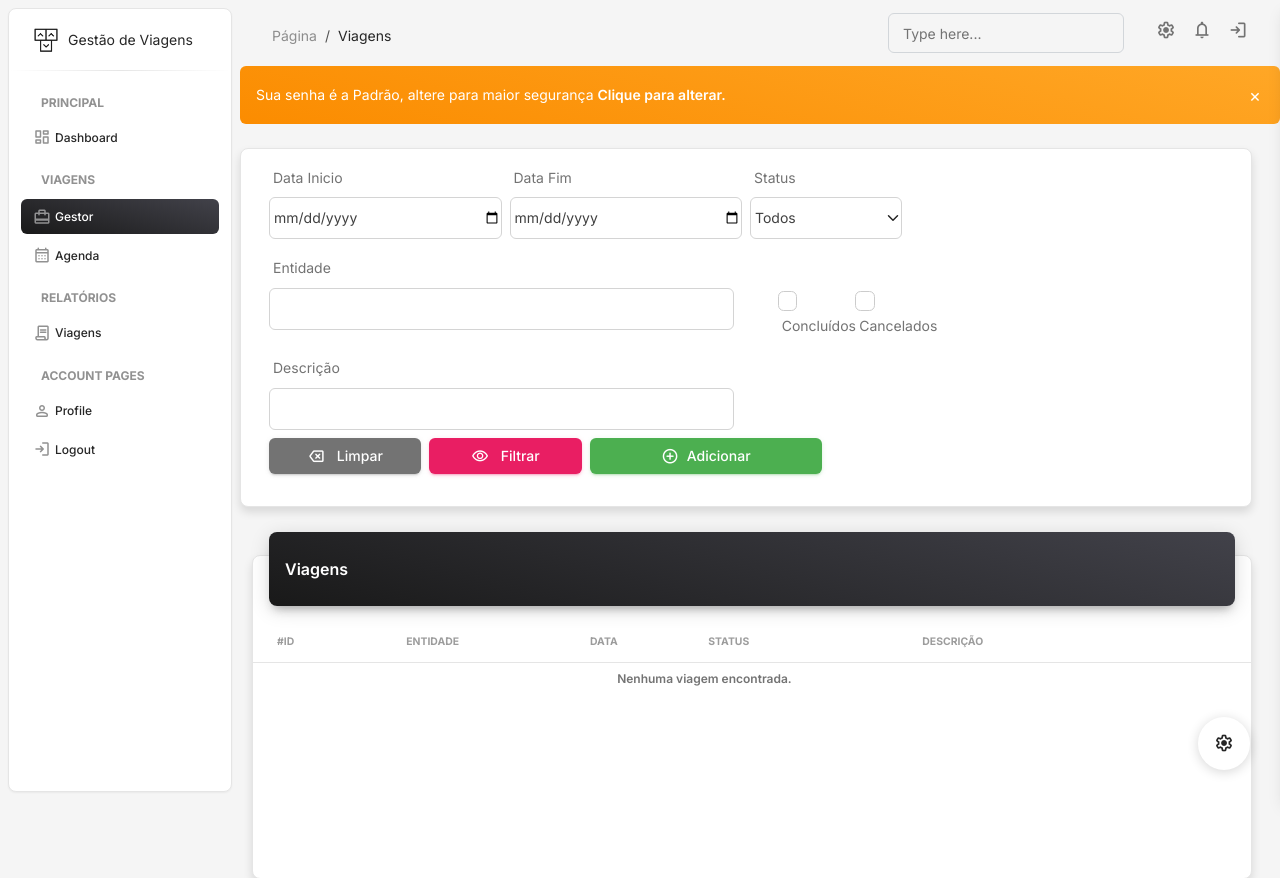
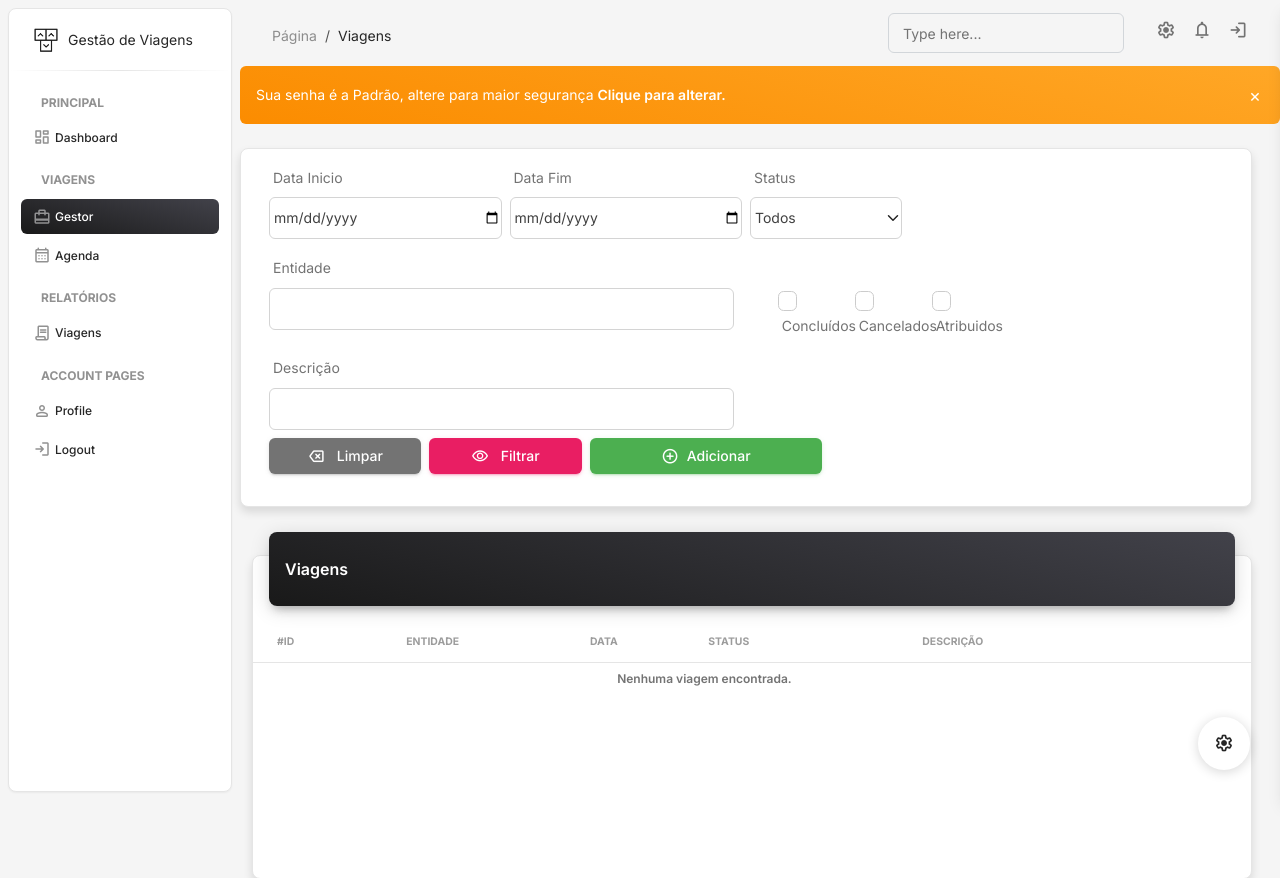
Before and after one commit to Locked666/gestor_viagem, a Flask app: page /travel in a window 1280 px wide. Shown: the top 878 px of the page. Run offline with Flask 3, Linux system fonts and the light colour scheme; the visitor is signed in with stand-in values (Sample User, id 1); data comes from the database, SQL or seed files in the repository; data that the repository does not hold is empty; parts of the project's set-up code (start-up, migrations or seed data) failed here and were passed over; some libraries are stand-ins or nearby versions.

Commit message:
add check my travels index travel

```diff
--- a/apps/travel/routes.py
+++ b/apps/travel/routes.py
@@ -40,6 +40,7 @@ def index():
 
         # print(f'\n\n\n{travels}\n\n\n')
 
+        # travels = travels.join(TecnicosViagens, TecnicosViagens.viagem == RegistroViagens.id).filter(TecnicosViagens.tecnico == current_user.id)
         if not travels:
             return render_template('travel/index.html', **context, travels=None)
 
@@ -68,15 +69,24 @@ def index():
         filter_entity_id = data.get('filterEntityId', None)
         filter_completed = data.get('filterCompleted', False)
         filter_canceled = data.get('filterCanceled', False)
+        filter_my_travel = data.get('filterMyTravel', True)
         filter_description = data.get('filterDescription', None)
 
 
         # Comece com o filtro base
         query = RegistroViagens.query.filter(RegistroViagens.ativo == True)
+        # query = (
+        #         db.session.query(RegistroViagens,TecnicosViagens)
+        #         .join(RegistroViagens, TecnicosViagens.viagem == RegistroViagens.id)
+        #         .filter(RegistroViagens.ativo == True)
+        #     )
+
+        print(f"\n\n\n\n{query}\n\n\n\n")
 
         # Adiciona filtros conforme necessário
         if filter_date_start:
             query = query.filter(RegistroViagens.data >= filter_date_start)
+
         if filter_date_end:
             query = query.filter(RegistroViagens.data <= filter_date_end)
 
@@ -86,14 +96,19 @@ def index():
         if filter_description:
             query = query.filter(RegistroViagens.descricao.ilike(f'%{filter_description}%'))
 
+        # if filter_my_travel:
+        #     query = query.filter(TecnicosViagens.tecnico == current_user.id)
+
         status = []
 
         if filter_status_travel == 'todos':
+
             status.append('Agendada')
             status.append('Em Andamento')
 
             if filter_completed:
                 status.append("Concluída")
+
             if filter_canceled:
                 status.append("Cancelada")
         else:
@@ -102,6 +117,8 @@ def index():
         query = query.filter(RegistroViagens.status.in_(status))
         query = query.order_by(RegistroViagens.id.desc())
 
+        if filter_my_travel:
+            query = query.join(TecnicosViagens, TecnicosViagens.viagem == RegistroViagens.id).filter(TecnicosViagens.tecnico == current_user.id)
 
         travels = query.all()
 
@@ -290,7 +307,10 @@ def edit_travel():
 
         totais =  {'total': locale.currency(total, grouping=True), 'total_estorno': locale.currency(total_estorno, grouping=True)}
 
-        finance_for_travel = MovFinanceira.query.filter(and_(MovFinanceira.viagem==id_viagem, MovFinanceira.tecnico==current_user.id)).all()
+        finance_for_travel = MovFinanceira.query.filter(
+            and_(MovFinanceira.viagem==id_viagem,
+                 MovFinanceira.tecnico==current_user.id
+                 )).all()
 
         for finance in finance_for_travel:
             finance.data_lanc_convert = finance.data_lanc.strftime('%d/%m/%Y %H:%M') if finance.data_lanc else None
@@ -310,7 +330,7 @@ def edit_travel():
                                expenses = expenses_for_travel,
                                totalizado = totais,
                                finance = finance_for_travel
-                               )
+                            )
 
     elif request.method == 'PUT':
 
--- a/static/assets/js/application/useIndexTravel.js
+++ b/static/assets/js/application/useIndexTravel.js
@@ -185,6 +185,8 @@ async function getFilteredTravels() {
   const filterCompleted = document.getElementById("filtroConcluida").checked;
   const filterCanceled = document.getElementById("filtroCancelada").checked;
 
+  const filterMyTravel = document.getElementById("filtroMinhasViagens").checked;
+
   const filterDescription = document
     .getElementById("filtroDescricao")
     .value.trim();
@@ -193,6 +195,7 @@ async function getFilteredTravels() {
     filter: true,
     filterCompleted: filterCompleted,
     filterCanceled: filterCanceled,
+    filterMyTravel: filterMyTravel,
 
     ...(filterDateStart ? { filterDateStart: filterDateStart } : {}),
 
--- a/templates/travel/index.html
+++ b/templates/travel/index.html
@@ -68,7 +68,7 @@ message %}
           </div>
 
           <!--Checkboxes-->
-          <div class="col-md-2 mt-4 row g-2">
+          <div class="col-md-4 mt-4 row g-2">
             <!--Checkbox Filtro Conlcuida-->
             <div class="col-md-2 align-items-start">
               <div class="form-check">
@@ -85,7 +85,7 @@ message %}
             </div>
 
             <!--Checkbox Filtro Cancelada-->
-            <div class="col-md-2 mx-auto align-items-end">
+            <div class="col-md-2 align-items-start ms-4 me-4">
               <div class="form-check">
                 <input
                   class="form-check-input"
@@ -95,6 +95,26 @@ message %}
                 />
                 <label class="form-check-label" for="filtroCancelada">
                   Cancelados
+                </label>
+              </div>
+            </div>
+
+            <!--Checkbox Filtro Minhas Viagens-->
+            <div class="col-md-2 align-items-start">
+              <div class="form-check">
+                <input
+                  class="form-check-input"
+                  type="checkbox"
+                  value=""
+                  id="filtroMinhasViagens"
+                  title="Exibe apenas as viagens atribuídas a mim"
+                />
+                <label
+                  class="form-check-label"
+                  title="Exibe apenas as viagens atribuídas a mim"
+                  for="filtroMinhasViagens"
+                >
+                  Atribuidos
                 </label>
               </div>
             </div>
```
